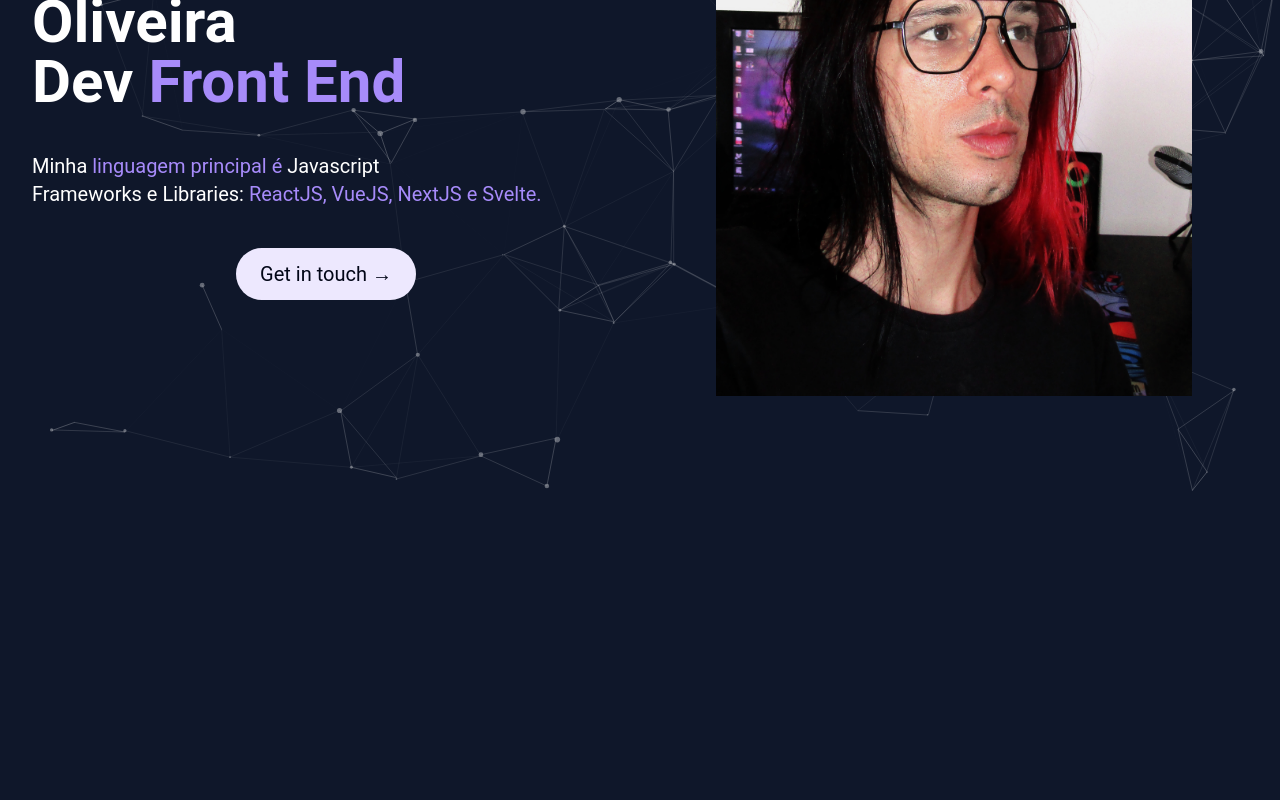
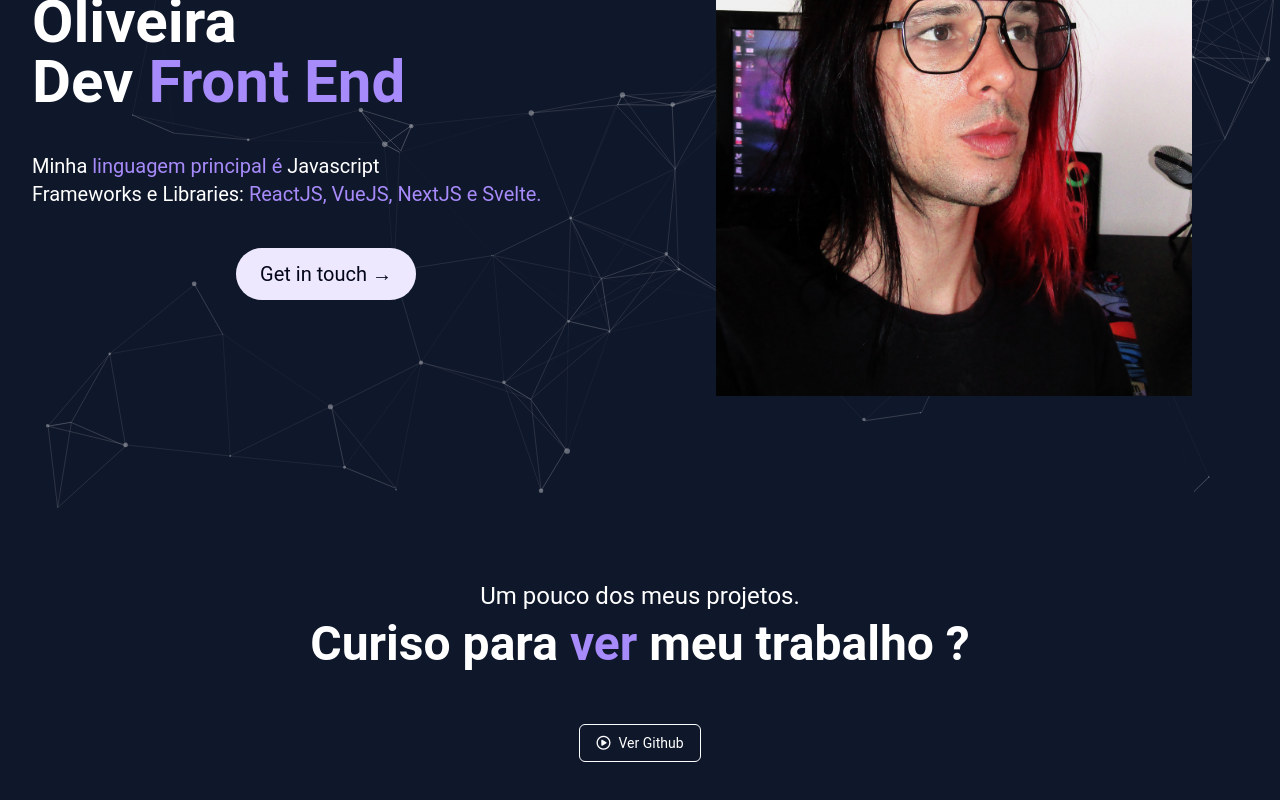
Before and after one commit to dezoliveira/folio, a SvelteKit app: page / in a window 1280 px wide. Shown: the part 290-1090 px from the top of the page. Before the commit the page ends 800 px from the top, so only its background shows below. Built offline with nearby package versions, Linux system fonts and the light colour scheme.

Commit message:
Projects Header

```diff
--- a/src/components/Main.svelte
+++ b/src/components/Main.svelte
@@ -27,4 +27,25 @@
       <img src={"images/profile.jpg"} alt="Profile pic" class="object-cover z=[2] max-h-[70vh]" />
     </div>
   </section>
+
+  <section id="projects" class="py-20 lg:py-32 flex flex-col gap-24">
+    <div class="flex flex-col gap-2 text-center">
+      <h6 class="text-lg sm:text-xl md:text-2xl">
+        Um pouco dos meus projetos.
+      </h6>
+      <h3 class="font-semibold text-3xl sm:text-4xl md:text-5xl">
+        Curiso para <span class="text-violet-400">ver</span> meu
+        trabalho ?
+      </h3>
+    </div>
+    <a
+      href="#"
+      target="_blank"
+      class="mx-auto px-4 py-2 rounded-md border border-solid border-white flex items-center gap-2 -mb-4 sm:-mb-0
+      -mt-10 hover:border-violet-700 duration-200">
+      <i class="fa-regular fa-circle-play"></i>
+      <p>Ver Github</p>
+    </a>
+
+  </section>
 </main>
```
